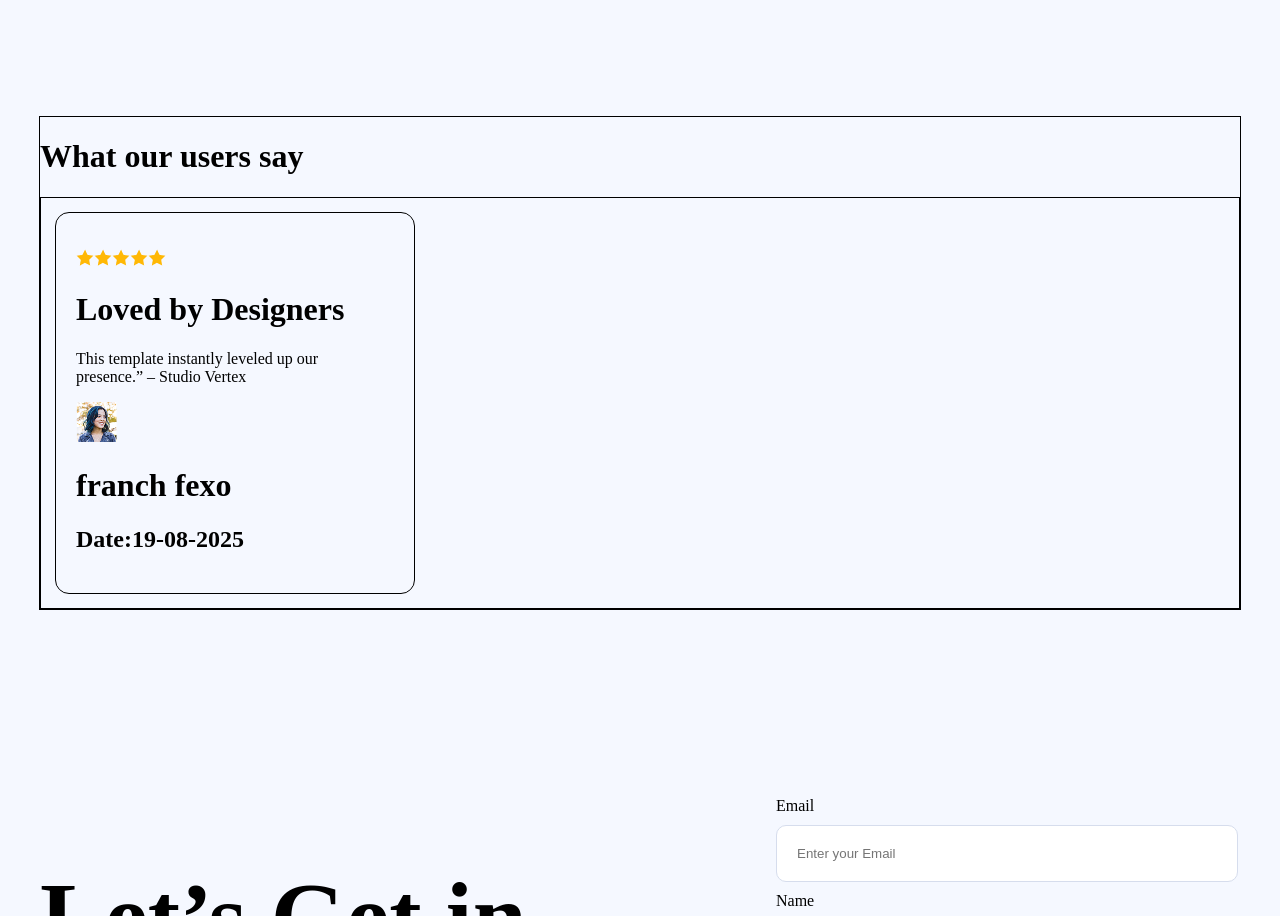
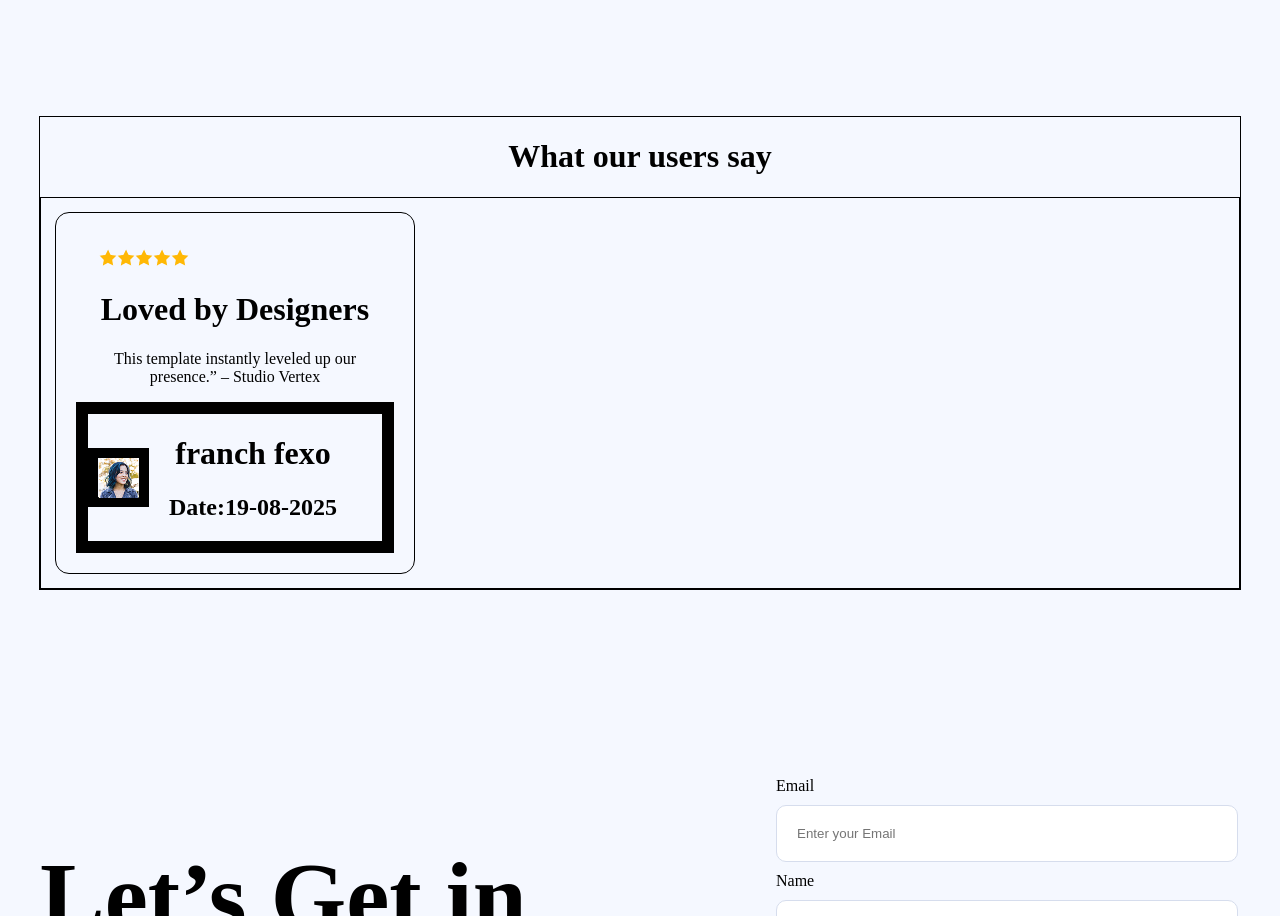
Before and after one commit to Evasfaisal/Assignment-1, a plain HTML site: page index.html in a window 1280 px wide. Shown: the part 1630-2546 px from the top of the page. Drawn offline with Linux system fonts and the light colour scheme.

Commit message:
somting complicate

```diff
--- a/index.html
+++ b/index.html
@@ -91,11 +91,24 @@
                     </ul>
                     <h1>Loved by Designers</h1>
                     <p>This template instantly leveled up our <br> presence.” – Studio Vertex</p>
-                <div>
-                    <div><img src="image/avatar.png" alt=""></div>
-                    <div><h1> franch fexo</h1>
-                    <h2>Date:19-08-2025 </h2></div>
-                </div>
+
+
+                    <div class="card-bottom-img">
+
+                        <div class="card-bottom-img1">
+
+                            <img src="image/avatar.png" alt="">
+
+                          </div>
+                        <div>
+
+                            <h1> franch fexo</h1>
+                            <h2>Date:19-08-2025 </h2>
+
+                        </div>
+                    </div>
+
+
                 </div>
             </div>
         </div>
--- a/style.css
+++ b/style.css
@@ -146,7 +146,7 @@ margin: 0px 0px ;
 
 .card-contant{
 border: 1px solid;
-
+text-align: center;
 margin-top: 116px;
 
 }
@@ -171,7 +171,7 @@ padding: 14px;
 .card-child ul{
   display: flex;
   list-style: none;
-margin-left: -40px;
+margin-left: -17px;
 
 }
 .card-child{
@@ -183,12 +183,14 @@ margin-left: -40px;
 }
 .card-bottom-img{
   display: flex;
-  border:1px solid;
+  border:12px solid;
   gap: 20px;
-
+ align-items: center;
 }
 
-.card-bottom-img1{
+.card-bottom-img1 {
+height: 39px;
+border: 10px solid;
 
 }
 
```
